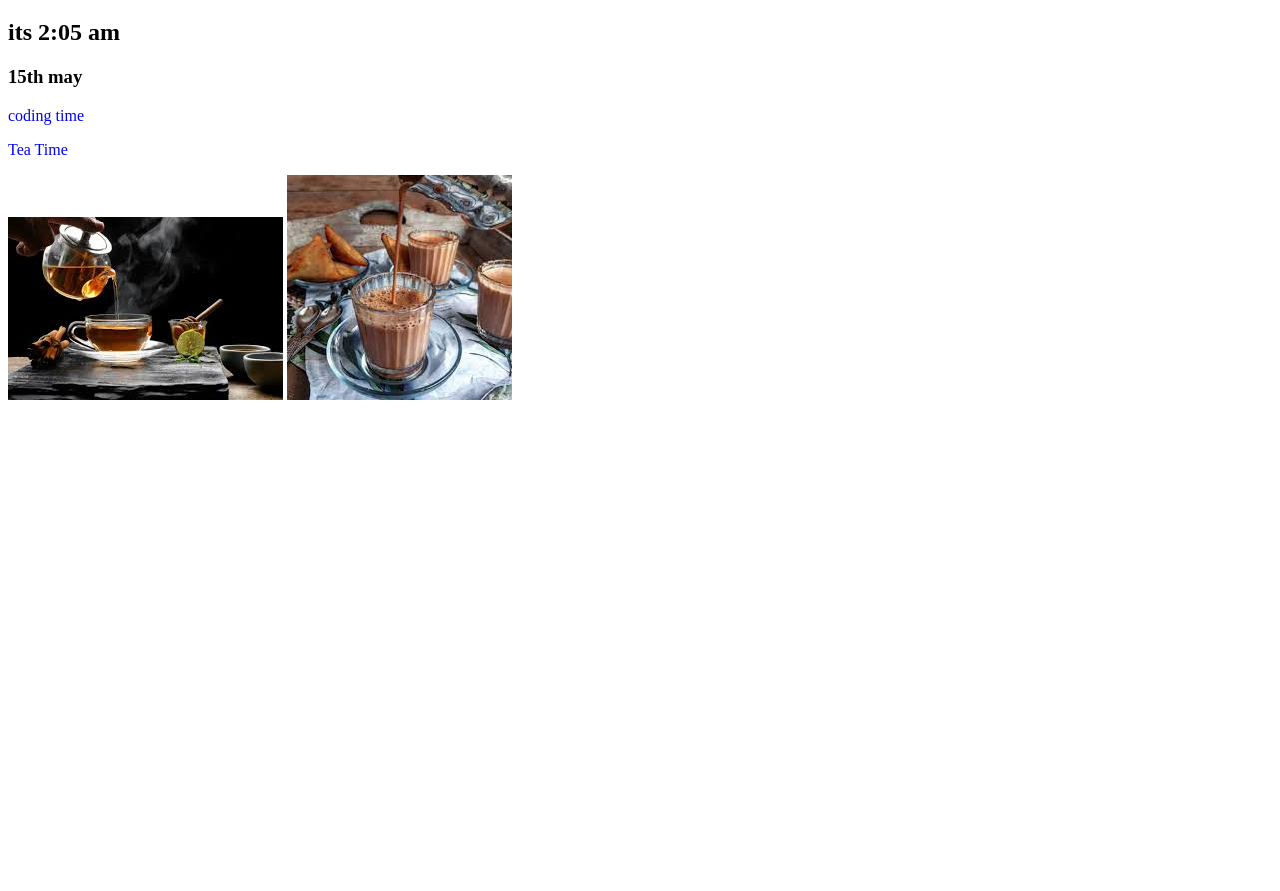
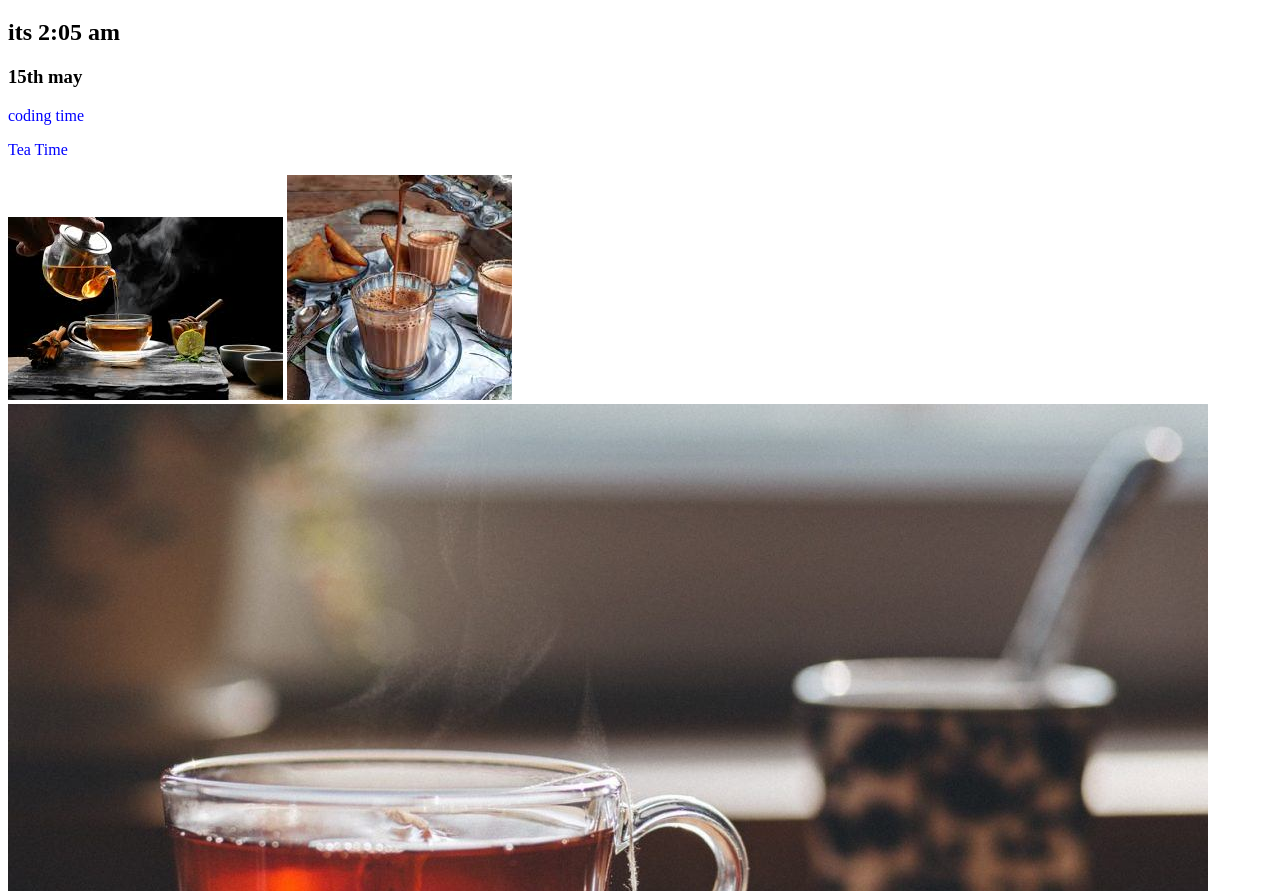
Before and after one commit to Subornapaul17/My-First-Repo, a plain HTML site: page index.html in a window 1280 px wide. Shown: the part 61-952 px from the top of the page. Before the commit the page ends 800 px from the top, so only its background shows below. Drawn offline with Linux system fonts and the light colour scheme.

Commit message:
added tea pic

```diff
--- a/index.html
+++ b/index.html
@@ -15,6 +15,7 @@
     <p>Tea Time</p>
     <img src="tea.jpg" alt="tea">
     <img src="su.jpg" alt="tea2">
+    <img src="tea2.jpg" alt="tea3">
 
 </body>
 </html>
```
Also changed, not shown: tea2.jpg (added).
